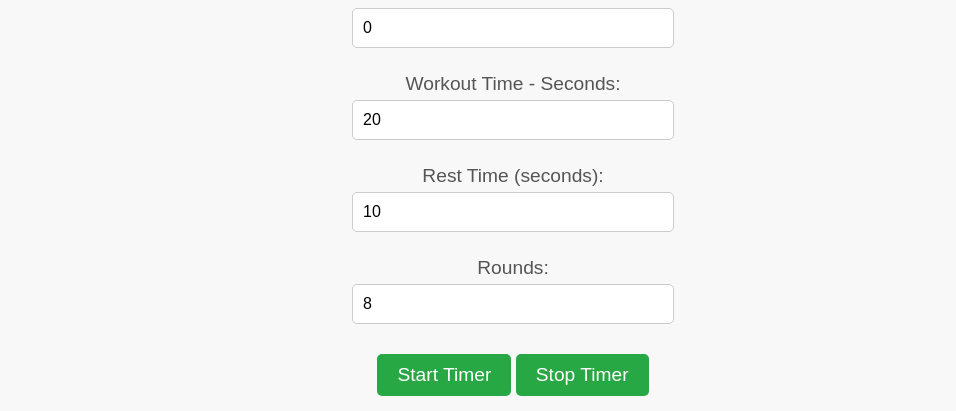
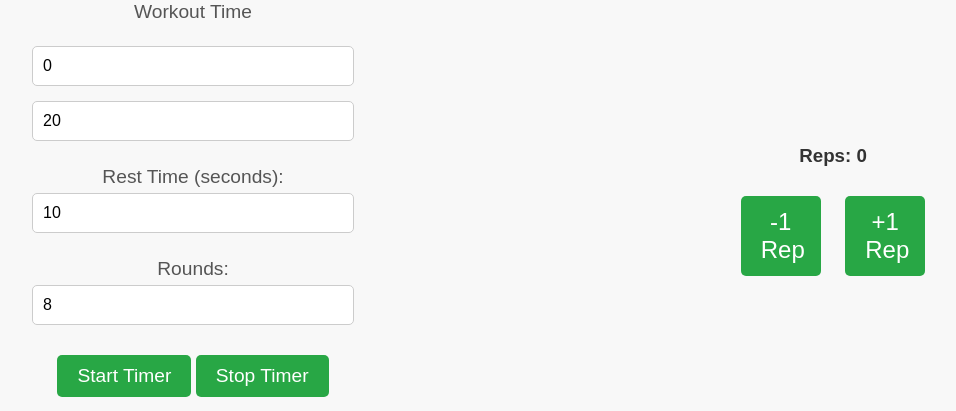
Before and after one commit to andrew-snape/CrossFit-timer, a plain HTML site: page index.html in a window 1280 px wide. Shown: the part 104-515 px from the top of the page, without its empty margins (127-1083 px from the left). Drawn offline with Linux system fonts and the light colour scheme.

Commit message:
Landscape

```diff
--- a/index.html
+++ b/index.html
@@ -23,21 +23,53 @@
 
   <!-- Responsive Meta Tags for Landscape Use -->
   <meta name="viewport" content="width=device-width, initial-scale=1.0, maximum-scale=1.0">
+
+  <style>
+    /* Additional styles for landscape formatting */
+    @media screen and (orientation: landscape) {
+      #app {
+        display: flex;
+        flex-direction: row;
+        justify-content: space-between;
+        align-items: center;
+      }
+      #timer-section {
+        flex: 1;
+        padding: 20px;
+      }
+      #reps-section {
+        flex: 1;
+        padding: 20px;
+      }
+    }
+
+    /* Hide inputs after timer starts */
+    .hidden {
+      display: none;
+    }
+
+    .rep-buttons button {
+      width: 80px;
+      height: 80px;
+      font-size: 1.5em;
+      margin: 10px;
+    }
+  </style>
 </head>
 <body>
   <div id="app">
+    <div id="timer-section">
       <h1>CrossFit Timer</h1>
-    <div>
-      <label for="work-min">Workout Time - Minutes:</label>
-      <input type="number" id="work-min" value="0">
-      <label for="work-sec">Workout Time - Seconds:</label>
-      <input type="number" id="work-sec" value="20">
+      <div id="input-section">
+        <label for="work-min">Workout Time</label><br>
+        <input type="number" id="work-min" value="0" placeholder="Minutes">
+        <input type="number" id="work-sec" value="20" placeholder="Seconds">
       </div>
-    <div>
+      <div id="rest-section">
         <label for="rest">Rest Time (seconds):</label>
         <input type="number" id="rest" value="10">
       </div>
-    <div>
+      <div id="rounds-section">
         <label for="rounds">Rounds:</label>
         <input type="number" id="rounds" value="8">
       </div>
@@ -45,10 +77,13 @@
       <button id="stop">Stop Timer</button>
       <h2 id="timer">00:00</h2>
       <h3 id="status"></h3>
+    </div>
+    <div id="reps-section">
       <h3 id="reps-count">Reps: 0</h3>
       <div class="rep-buttons">
+        <button id="rep-decrement" class="large-button">-1 Rep</button>
         <button id="rep-increment" class="large-button">+1 Rep</button>
-      <button id="rep-decrement" class="large-button">-1 Rep</button>
+      </div>
     </div>
   </div>
 
@@ -69,6 +104,20 @@
         oscillator.stop();
       }, 200);
     }
+
+    // Hide inputs when timer starts
+    document.getElementById('start').addEventListener('click', () => {
+      document.getElementById('input-section').classList.add('hidden');
+      document.getElementById('rest-section').classList.add('hidden');
+      document.getElementById('rounds-section').classList.add('hidden');
+    });
+
+    // Show inputs when timer stops
+    document.getElementById('stop').addEventListener('click', () => {
+      document.getElementById('input-section').classList.remove('hidden');
+      document.getElementById('rest-section').classList.remove('hidden');
+      document.getElementById('rounds-section').classList.remove('hidden');
+    });
   </script>
 </body>
 </html>
```
Lines whose indentation alone changed are shown as unchanged.
